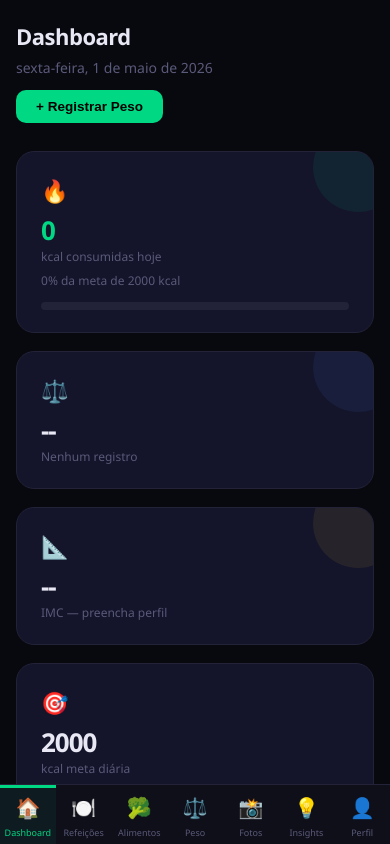
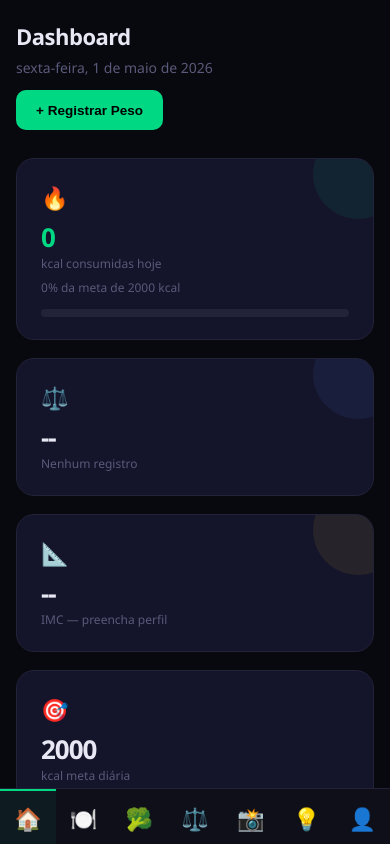
Before and after one commit to joaodouglasdantas/Emof, a React (Vite) app in the folder frontend/: page / in a window 390 px wide. Shown: the top 844 px of the page. Built offline with nearby package versions, Linux system fonts and the light colour scheme; no server answers.

Commit message:
fix: consertando responsividade

```diff
--- a/frontend/src/styles/globals.css
+++ b/frontend/src/styles/globals.css
@@ -234,7 +234,10 @@ hr.div { border: none; border-top: 1px solid var(--border); margin: 16px 0; }
 @media (max-width: 768px) {
   :root { --side-w: 0px; }
 
-  .main-content { margin-left: 0; padding: 20px 16px 76px; }
+  .main-content {
+    margin-left: 0;
+    padding: 20px 16px calc(64px + env(safe-area-inset-bottom, 0px));
+  }
 
   .g2, .g3, .g4   { grid-template-columns: 1fr; }
   .form-row, .form-row3 { grid-template-columns: 1fr; }
@@ -246,14 +249,20 @@ hr.div { border: none; border-top: 1px solid var(--border); margin: 16px 0; }
 
   .date-nav { flex-wrap: wrap; }
 
-  .toast { bottom: 76px; right: 16px; left: 16px; max-width: none; }
+  .toast {
+    bottom: calc(72px + env(safe-area-inset-bottom, 0px));
+    right: 16px; left: 16px; max-width: none;
+  }
 
+  /* Bottom navigation */
   .sidebar {
-    width: 100%; height: 60px;
+    width: 100%;
+    height: calc(56px + env(safe-area-inset-bottom, 0px));
     top: auto; bottom: 0; left: 0; right: 0;
     flex-direction: row;
     border-right: none; border-top: 1px solid var(--border);
     overflow: hidden;
+    padding-bottom: env(safe-area-inset-bottom, 0px);
   }
   .sidebar-logo, .sidebar-user { display: none; }
   .sidebar-links {
@@ -262,10 +271,38 @@ hr.div { border: none; border-top: 1px solid var(--border); margin: 16px 0; }
   }
   .sidebar-link {
     flex-direction: column; justify-content: center;
-    padding: 6px 2px; gap: 3px; font-size: 9px;
-    border-left: none; border-top: 3px solid transparent;
-    flex: 1; min-height: 60px; text-align: center;
+    padding: 6px 4px; gap: 2px;
+    border-left: none; border-top: 2px solid transparent;
+    flex: 1; min-height: 56px; text-align: center;
+    min-width: 0;
   }
+  .sidebar-link-label { font-size: 9.5px; line-height: 1.1; overflow: hidden; text-overflow: ellipsis; white-space: nowrap; }
   .sidebar-link--active { border-left: none; border-top-color: var(--green); }
-  .sidebar-link-icon    { font-size: 20px; min-width: auto; }
+  .sidebar-link-icon    { font-size: 19px; min-width: auto; line-height: 1; }
 }
+
+@media (max-width: 400px) {
+  .sidebar-link-label { display: none; }
+  .sidebar-link { justify-content: center; gap: 0; }
+  .sidebar-link-icon { font-size: 22px; }
+
+  /* Modal como bottom sheet no mobile */
+  .modal-overlay { align-items: flex-end; }
+  .modal {
+    width: 100%; max-width: 100%; border-radius: 20px 20px 0 0;
+    padding: 20px 20px calc(20px + env(safe-area-inset-bottom, 0px));
+    max-height: 92vh;
+  }
+
+  /* Meal block header: quebra linha se apertar */
+  .meal-block-header { flex-wrap: wrap; }
+  .meal-block-name   { flex: 1; }
+
+  /* Botões com touch target mínimo */
+  .btn { min-height: 40px; }
+  .date-nav-btn { width: 40px; height: 40px; }
+  .btn-sm { min-height: 34px; }
+
+  /* Tabela: ocultar colunas menos importantes */
+  .table th:nth-child(n+4), .table td:nth-child(n+4) { display: none; }
+}
```
Also changed, not shown: 1 other file (tests, documents, lock files or other folders).
